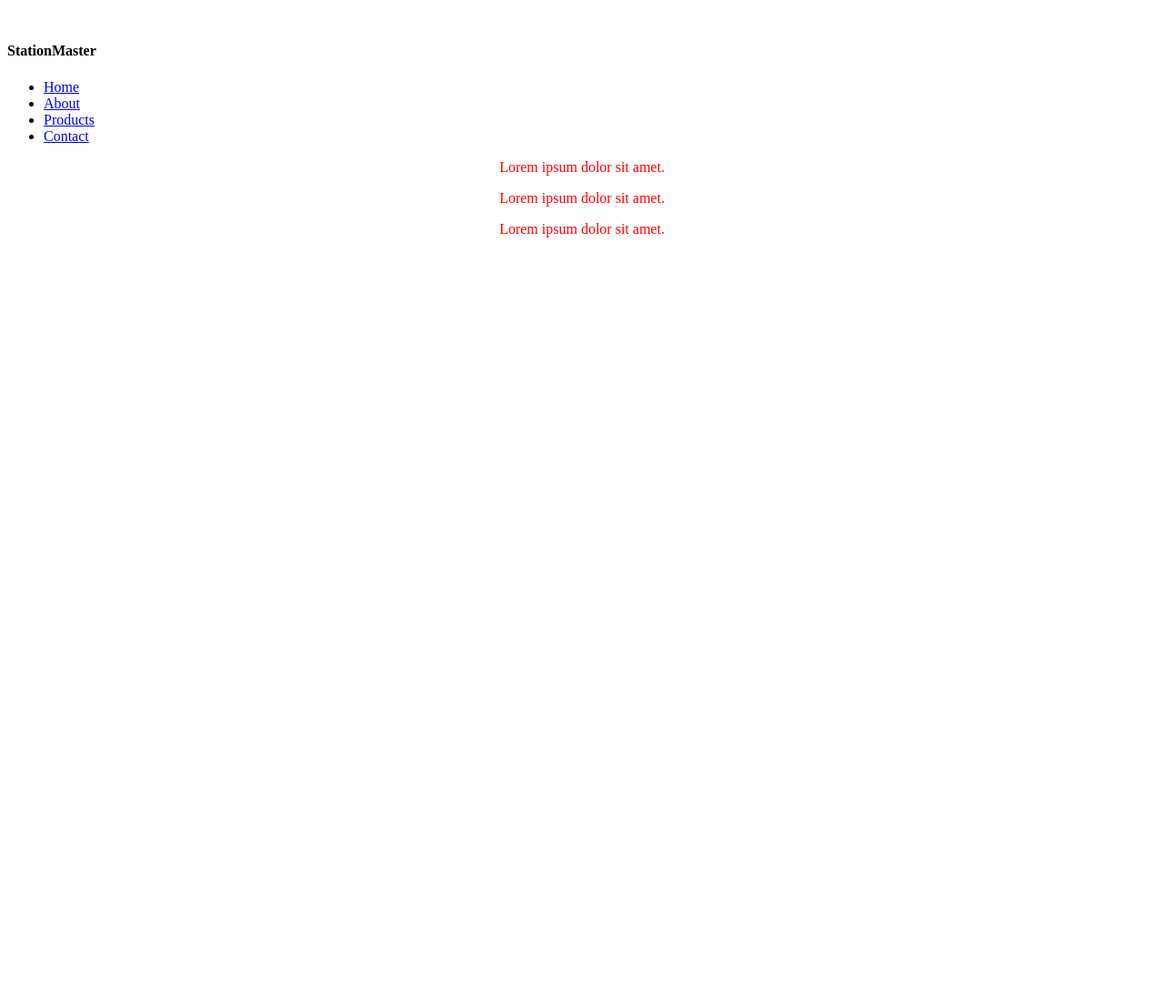
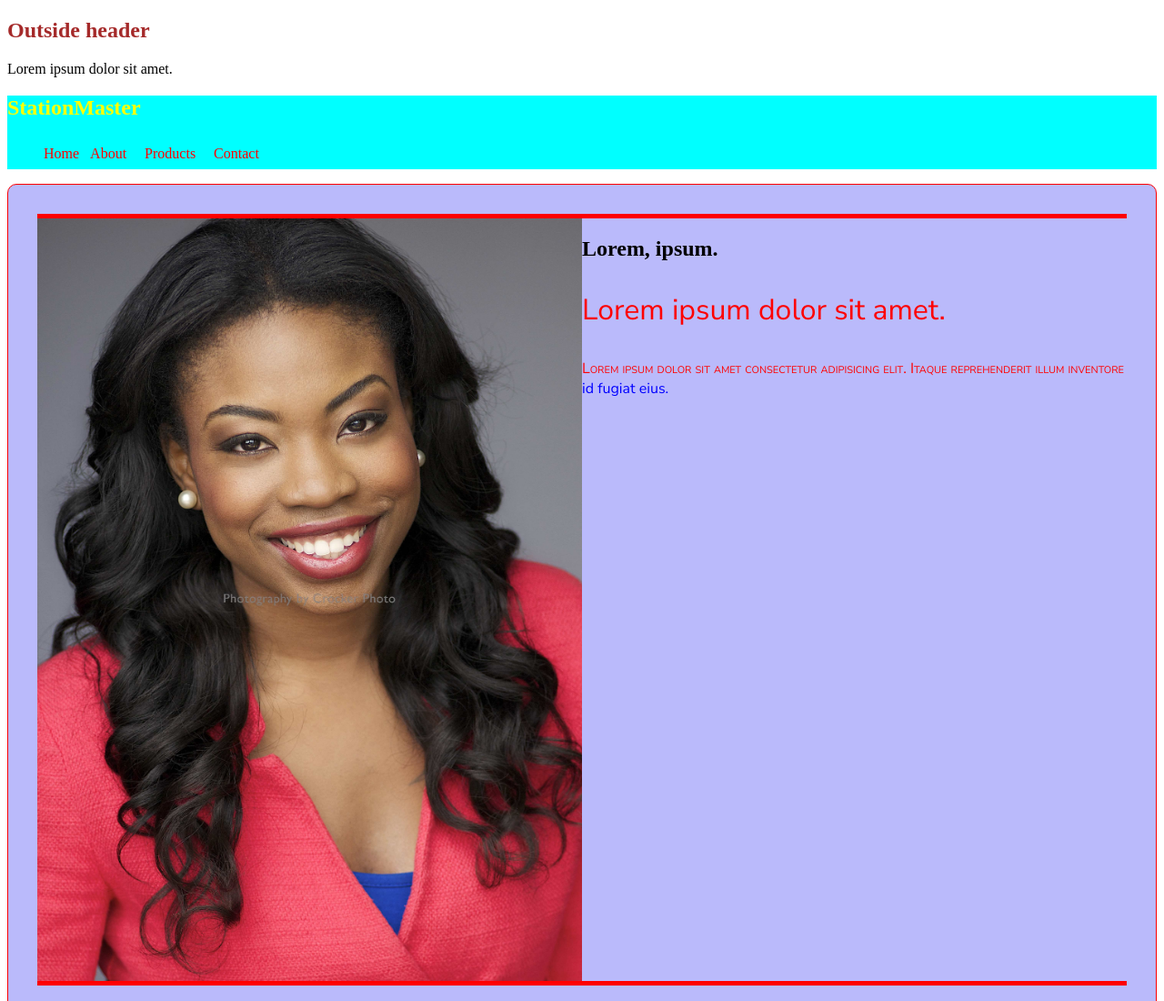
Before and after one commit to SAM-Arad/Cohortjan23, a plain HTML site: page index.html in a window 1280 px wide. Shown: the top 1100 px of the page at 91% size. Before the commit the page ends 855 px from the top, so only its background shows below. Drawn offline with Linux system fonts and the light colour scheme.

```diff
--- /dev/null
+++ b/assignment.css
@@ -0,0 +1,10 @@
+/*class selector*/
+.section{
+    background-color: aqua;
+    padding: 0%;
+
+}
+h2 {
+    margin-block-start: 1em;
+    margin-block-end:1em;
+}
--- a/index.css
+++ b/index.css
@@ -1,5 +1,158 @@
-/* CSS STYLE COMMENTS HERE */
+/*  CSS STYLE COMMENTS HERE  */
+/* Using element selector below */
+@import url('https://fonts.googleapis.com/css2?family=Nunito+Sans:ital,wght@0,200;0,300;0,400;0,600;0,700;0,800;0,900;1,200&display=swap');
+
+img{
+  width:50%;
+
+}
+section::before{
+  content: "";
+  background-color: red;
+  display: block;
+  /* width: 10px;*/
+  height: 5px;
+
+}
+section::after{
+  content: "";
+  background-color: red;
+  display: block;
+  /* width: 10px; */
+   height: 5px;
+  clear: left;
+}
+section{
+  height: 100%;
+
+}
+section img{
+  float:left;
+}
+
+#section_four img{
+  clear:left;
+}
+
 p {
+  font-family: 'Nunito Sans', sans-serif;
+  /* font-size: 48px; */
+  }
+  /* Using id selector below */
+#para1 {
     color: red;
+
+  }
+#para2 {
+    color: blue;
+
+  }
+#para3 {
+     color: green;
+
+  }
+#para4 {
+    color: yellowgreen;
+
+  }
+#para5 {
+    color: lightcoral;
+
+  }
+#para6 {
+    color: purple;
+
+  }
+#para7 {
+    color: red;
+
+  }
+#para8 {
+    color: dimgray;
+
+  }
+  li{
+    list-style: none;
+    display: inline-block;
+  }
+  /* Child selector */
+  body>header>h2{
+    color: brown;
+  }
+  /* Descendant selector */
+main  header{
+  background-color: aqua;
+}
+
+
+
+/* Adjacent selector */
+ header + main h2{
+  color: yellow;
+ }
+ li + li {
+  /* background-color: lime; */
+  /* color: red; */
+  padding: 0.5rem;
+ }
+
+ /* General sibling selector */
+
+ header ~ main h2{
+  color: yellow;
+ }
+/*
+a{
+
+} */
+
+li:hover{
+  background-color: brown;
+  padding: 1rem 1.5rem;
+}
+/* unvisited */
+ a:link{
+  text-decoration: none;
+  color: red;
+  cursor: pointer;
+ }
+
+/* visited */
+a:visited{
+  color: yellow;
+}
+
+/* Pseudo c */
+
+/* Hovered */
+a:hover{
+  color: wheat;
+}
+  /* Using class selector below */
+
+  .container_gallery{
+
+  }
+.section {
+    background-color: rgb(186, 186, 251);
+    padding: 2em;
+    border-radius: 10px;
+    margin-block: 1rem;
+    overflow: auto;
+    border: 1px solid red;
+  }
+
+  .center{
     text-align: center;
   }
+  .large{
+    font-size: 200%;
+  }
+  #para2::first-line{
+    color: red;
+    font-variant: small-caps;
+  }
+  #para3::first-letter{
+    color: red;
+    /* font-variant: small-caps; */
+  }
--- a/index.html
+++ b/index.html
@@ -1,4 +1,3 @@
-<h4 style="color:#ffffff;">StationMaster</h4>
 <!-- HTML HERE COMMENTS-->
 <!DOCTYPE html>
 <html lang="en">
@@ -8,7 +7,6 @@
     <meta name="viewport" content="width=device-width, initial-scale=1.0">
     <title>fuel Station Online | Home</title>
     <link rel="stylesheet" href="index.css">
-
     <!-- Internal Styles -->
     <style>
         /* Basic css syntax
@@ -17,10 +15,10 @@
            }
         */
         body{
-
+            /* background-color: brown;         */
         }
         main{
-
+            /* background-color: aqua; */
         }
 
 
@@ -32,29 +30,49 @@
    3. External styling
 -->
 <body>
+   <header>
+       <h2>Outside header</h2>
+   </header>
+   <article>Lorem ipsum dolor sit amet.</article>
     <main style=" height: 100vh; ">
          <header>
               <!-- Logo below -->
-              <h4>StationMaster</h4>
+              <h2>StationMaster</h2>
               <nav>
-                 <ul>
-                    <li><a href="#">Home</a></li>
-                    <li><a href="#">About</a></li>
-                    <li><a href="#">Products</a></li>
-                    <li><a href="#">Contact</a></li>
-              </ul>
+                 <ul >
+                    <li><a href="#section_one" target="blank">Home</a></li>
+                    <li><a href="#section_two" target="blank">About</a></li>
+                    <li><a href="#section_three" target="blank">Products</a></li>
+                    <li><a href="#section_four" target="blank">Contact</a></li>
+                 </ul>
               </nav>
          </header>
-         <section class="section" id="section_one">
-            <p id="para1">Lorem ipsum dolor sit amet.</p>
-        </section>
-        <section class="section" id="section_two">
-            <p id="para2">Lorem ipsum dolor sit amet.</p>
-        </section>
-        <section class="section" id="section_three">
-        <p id="para3">Lorem ipsum dolor sit amet.</p>
-    </section>
+         <div class="container_gallery">
 
+            <section class="section" id="section_one">
+               <img src="./assets/woman1.jpg" alt="female corporate executive" >
+               <h1>Lorem, ipsum.</h1>
+               <p class="large" id="para1">Lorem ipsum dolor sit amet.</p>
+               <p  id="para2">Lorem ipsum dolor sit amet consectetur adipisicing elit. Itaque reprehenderit illum inventore id fugiat eius.</p>
+            </section>
+            <section class="section" id="section_two">
+               <img src="./assets/woman2.jpg" alt="female corporate executive 2" >
+               <h1>Lorem, ipsum.</h1>
+               <p id="para3">Lorem ipsum dolor sit amet.</p>
+               <p id="para4">Lorem ipsum dolor sit amet.</p>       </section>
+            <section class="section" id="section_three">
+               <img src="./assets/man1.jpg" alt="male corporate executive" >
+               <h1>Lorem, ipsum.</h1>
+               <p id="para5">Lorem ipsum dolor sit amet.</p>
+               <p id="para6">Lorem ipsum dolor sit amet.</p>
+            </section>
+            <section class="section" id="section_four">
+               <img src="./assets/man2.jpg" alt="male corporate executive" >
+               <h1>Lorem, ipsum.</h1>
+               <p id="para7">Lorem ipsum dolor sit amet.</p>
+               <p id="para8">Lorem ipsum dolor sit amet.</p>
+            </section>
+         </div>
     </main>
 
 </body>
```
Also changed, not shown: Assignment.html (added, +51 -0 lines), assets/man1.jpg (added), assets/man2.jpg (added), assets/woman1.jpg (added), assets/woman2.jpg (added).
